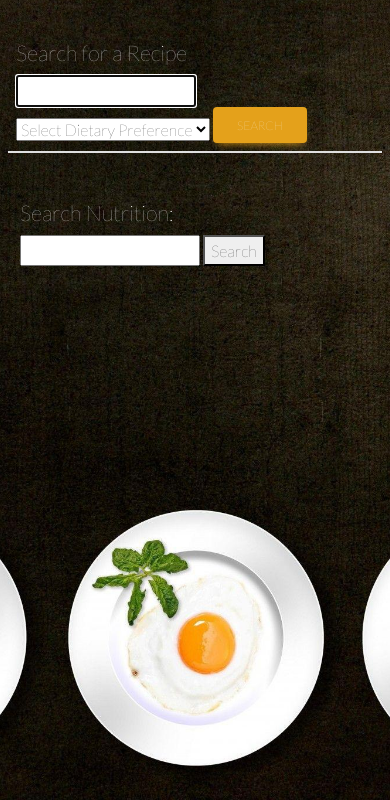
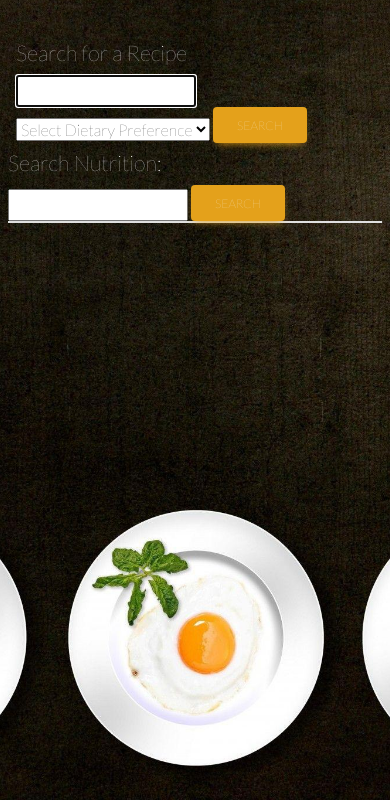
Before and after one commit to Stephen-Garcia/RecipeProject, a plain HTML site: page index.html in a window 390 px wide. Shown: the part 44-844 px from the top of the page. Drawn offline with nearby package versions, Linux system fonts and the light colour scheme.

Commit message:
worked on positioning of the card that the js creates. Added a scroll bar for better user experience. Added css to target certain elements

```diff
--- a/assets/css/style.css
+++ b/assets/css/style.css
@@ -34,27 +34,38 @@ h1 {
     border-radius: 5px 0 0 5px;
 }
 
-/* button {
+button {
     padding: 10px;
     background-color: #333;
     color: white;
     border: none;
     border-radius: 0 5px 5px 0;
     cursor: pointer;
-} */
+}
 
 main {
     padding: 20px;
 }
 
-.recipe-image {
-    width: 15%;
+div.scroll {
+    width: 1200px;
+    height: 700px;
+    overflow-x: hidden;
+    overflow-y: auto;
+    text-align: center;
+    padding: 10px;
   }
 
-  .search-nutrition {
-    padding: 20px;
+  .nutrition-text {
+    font-family: 'Lato', sans-serif;
+    margin: 0;
+    padding: 0;
+    color: white;
   }
 
-  #search-nutrition-text {
-    color: white;
+  .recipe-image {
+    background-size: cover;
+    background-position: center;
+    display: flex;
+    object-fit: cover;
   }
--- a/index.html
+++ b/index.html
@@ -26,7 +26,7 @@
     </header>
     <main class="container-fluid">
       <div class="row">
-        <div class="col-12 col-md-3 p-2 search-column">
+        <div class="col-12 col-md-3 p-2 search-column nutrition-text">
           <form class="p-2" id="recipe-search-form">
             <h4 class="text-white">Search for a Recipe</h4>
             <input id="recipe-query" type="text" autofocus="true" class="form-input" />
@@ -36,22 +36,20 @@
               <option value="vegan">Vegan</option>
               <option value="gluten-free">Gluten-free</option>
             </select>
-            <button class="btn btn-warning" id="search-button" type="button">
-              Search
-            </button>
+            <button class="btn btn-warning" id="search-button" type="button">Search</button>
           </form>
-          <div class="past-search border" id="past-search-buttons"></div>
+          <div class="search-nutrition">
+          <h4 id="search-nutrition-text">Search Nutrition:</h4>
+            <input id="search-nutrition-input"></input>
+            <button class="btn btn-warning" type="button" id="search-nutrition-button">Search</button>
+          </div>
+          <div class="past-search border" id="nutrition-results"></div>
         </div>
         <div class="col-12 col-md-9">
-          <div class="row" id="recipe-results"></div>
+          <div class="row d-flex flex-row scroll" id="recipe-results"></div>
         </div>
       </div>
     </main>
-    <div class="search-nutrition">
-    <h4 id="search-nutrition-text">Search Nutrition:</h4>
-      <input id="search-nutrition-input"></input>
-      <button id="search-nutrition-button">Search</button>
-    </div>
     <script src="./assets/js/script.js"></script>
     <script
       type="text/javascript"
```
